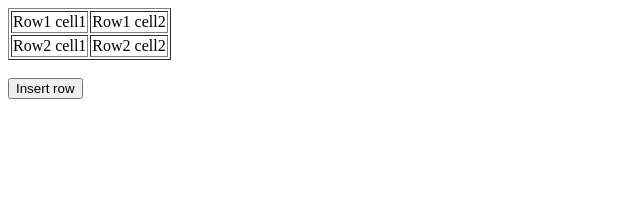
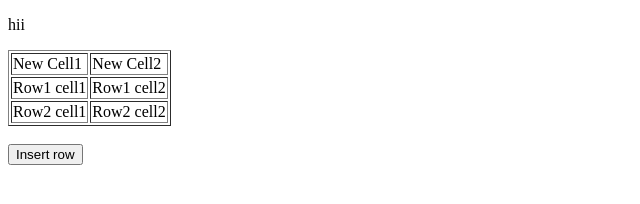
Before and after one commit to acciojob/create-table-1-ShariqShaikh33, a website: page main.html in a window 1280 px wide. Both pictures are taken after a click on the button "Insert row". Shown: the whole page, without its empty margins (0-640 px from the left). Drawn offline with Linux system fonts and the light colour scheme.

Commit message:
created a submission

```diff
--- a/main.html
+++ b/main.html
@@ -9,6 +9,7 @@
 </head>
 
 <body>
+	<p id="demo">hii</p>
 	<table id="sampleTable" border="1">
 		<tr><td>Row1 cell1</td>
 		<td>Row1 cell2</td></tr>
--- a/script.js
+++ b/script.js
@@ -1,5 +1,12 @@
 function insert_Row() {
     //Write your code here
+	var table = document.getElementById('sampleTable');
 
+	var row = table.insertRow(0);
 
+	var cell1= row.insertCell(0);
+	var cell2= row.insertCell(1);
+
+	cell1.innerHTML="New Cell1";
+	cell2.innerHTML="New Cell2";
 }
```
